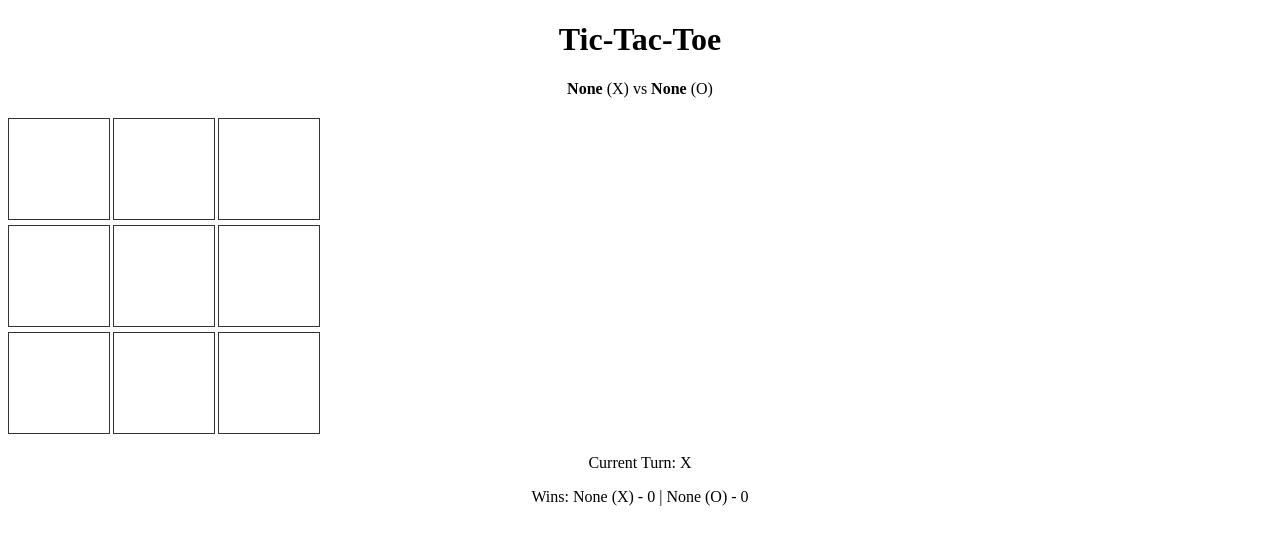
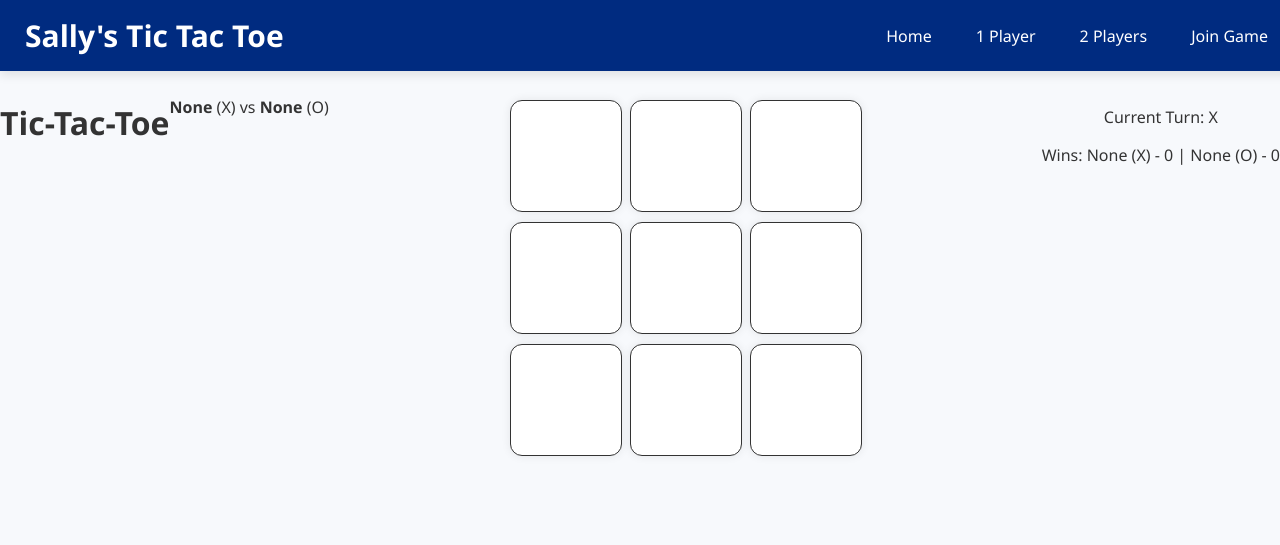
Before and after one commit to sally033005/flask_tictactoe, a Flask app: page /game in a window 1280 px wide. Shown: the top 545 px of the page. Run offline with Flask 3, Linux system fonts and the light colour scheme.

Commit message:
feat: add base.html, update templates to extend it

```diff
--- a/static/style.css
+++ b/static/style.css
@@ -1,53 +1,168 @@
+/* General Page Layout */
 body {
-    background-color: #fafafa;
-    font-family: Arial, sans-serif;
+    background: #f7f9fc;
+    margin: 0;
+    font-family: 'Segoe UI', Tahoma, sans-serif;
+    color: #333;
+}
+
+main.content {
+    padding-top: 80px;
+    display: flex;
+    justify-content: center;
+    padding-bottom: 60px;
+}
+
+/* Header */
+.main-header {
+    background: #002b80;
+    padding: 15px 25px;
+    color: white;
+    position: fixed;
+    top: 0;
+    left: 0;
+    width: 100%;
+    box-shadow: 0 4px 10px rgba(0,0,0,0.1);
+    display: flex;
+    justify-content: space-between;
+    align-items: center;
+    z-index: 10;
+}
+
+.main-header .logo {
+    font-size: 30px;
+    font-weight: bold;
+}
+
+/* Navigation area */
+.topnav {
+    display: flex;
+    gap: 20px;
+    align-items: center;
+    padding-right: 25px;
+}
+
+/* Links */
+.main-header nav a {
+    color: white;
+    text-decoration: none;
+    font-weight: 500;
+    padding: 8px 12px;
+    border-radius: 6px;
+}
+
+.main-header nav a:hover {
+    background: rgba(255,255,255,0.15);
+}
+
+/* Container */
+.container {
+    background: white;
+    padding: 30px;
+    margin-top: 10%;
+    width: 420px;
+    max-width: 90%;
+    border-radius: 10px;
+    box-shadow: 0 0 12px rgba(0,0,0,0.07);
+    text-align: center;
+    animation: fadeIn 0.4s ease;
+}
+
+@keyframes fadeIn {
+    from { opacity:0; transform: translateY(10px); }
+    to   { opacity:1; transform: translateY(0); }
+}
+
+/* Buttons */
+button, .btn {
+    display: inline-block;
+    padding: 12px 22px;
+    margin-top: 10px;
+    border: none;
+    background: #1e88e5;
+    color: white;
+    border-radius: 8px;
+    font-size: 16px;
+    cursor: pointer;
+    transition: 0.2s;
+}
+
+button:hover, .btn:hover {
+    background: #1565c0;
+}
+
+/* Forms */
+input, select {
+    width: 100%;
+    padding: 12px;
+    margin: 10px 0 20px;
+    border-radius: 6px;
+    border: 1px solid #ccc;
+    font-size: 16px;
+}
+
+/* Tic-Tac-Toe Board */
+.board {
+    display: grid;
+    grid-template-columns: repeat(3, 110px);
+    gap: 10px;
+    justify-content: center;
+    margin-top: 20px;
+}
+
+.cell {
+    width: 110px;
+    height: 110px;
+    background: #ffffff;
+    border-radius: 12px;
+    font-size: 60px;
+    color: #1e88e5;
     display: flex;
     justify-content: center;
     align-items: center;
-    height: 100vh;
+    box-shadow: 0 0 10px rgba(0,0,0,0.08);
+    cursor: pointer;
+    transition: 0.2s;
 }
 
-.container {
-    text-align: center;
+.cell:hover {
+    background: #e8f2ff;
 }
 
-.board {
-    display: grid;
-    grid-template-columns: repeat(3, 100px);
-    grid-template-rows: repeat(3, 100px);
-    gap: 5px;
-    justify-content: center;
-    margin: 20px auto;
+/* Scoreboard */
+.scoreboard {
+    margin-top: 25px;
+    padding: 15px;
+    background: #e3f2fd;
+    border-radius: 10px;
+    width: 300px;
+    margin-left: auto;
+    margin-right: auto;
 }
 
-.cell {
+.scoreboard h3 {
+    margin-bottom: 12px;
+}
+
+/* Popup Overlay */
+.overlay {
+    position: fixed;
+    top: 0; left: 0;
+    width: 100%; height: 100%;
+    background: rgba(0,0,0,0.55);
     display: flex;
     justify-content: center;
     align-items: center;
-    font-size: 2.5em;
-    border: 2px solid #333;
-    background-color: white;
-    cursor: pointer;
 }
 
-.cell:hover {
-    background-color: #f0f0f0;
+.popup {
+    background: white;
+    padding: 30px 40px;
+    border-radius: 12px;
+    text-align: center;
+    box-shadow: 0 0 20px rgba(0,0,0,0.2);
 }
 
-.filled {
-    cursor: default;
+.popup button {
+    margin: 10px;
 }
-
-.btn, .start-btn {
-    background-color: #007bff;
-    color: white;
-    border: none;
-    padding: 10px 20px;
-    font-size: 1em;
-    border-radius: 8px;
-    text-decoration: none;
-}
-
-.btn:hover, .start-btn:hover {
-    background-color: #0056b3;
-}
--- /dev/null
+++ b/templates/base.html
@@ -0,0 +1,36 @@
+<!DOCTYPE html>
+<html lang="en">
+
+<head>
+    <meta charset="UTF-8">
+    <title>{{ title if title else "Tic Tac Toe" }}</title>
+    <link rel="stylesheet" href="{{ url_for('static', filename='style.css') }}">
+</head>
+
+<body>
+    <header class="main-header">
+        <div class="logo">Sally's Tic Tac Toe</div>
+        <nav class="topnav">
+            <a href="{{ url_for('index') }}">Home</a>
+
+            <form id="onePlayer" action="/setup" method="POST">
+                <input type="hidden" name="mode" value="1">
+                <a href="#" onclick="document.getElementById('onePlayer').submit();">1 Player</a>
+            </form>
+
+            <form id="twoPlayer" action="/setup" method="POST">
+                <input type="hidden" name="mode" value="2">
+                <a href="#" onclick="document.getElementById('twoPlayer').submit();">2 Players</a>
+            </form>
+
+            <a href="{{ url_for('join') }}">Join Game</a>
+        </nav>
+    </header>
+
+    <main class="content">
+        {% block content %}{% endblock %}
+    </main>
+
+</body>
+
+</html>
--- a/templates/game.html
+++ b/templates/game.html
@@ -35,6 +35,8 @@
 </head>
 
 <body>
+    {% extends "base.html" %}
+    {% block content %}
     <h1 style="text-align:center;">Tic-Tac-Toe</h1>
 
     <p style="text-align:center;">
@@ -132,6 +134,7 @@
         setInterval(fetchGameState, 1000);
     </script>
     {% endif %}
+    {% endblock %}
 </body>
 
 </html>
--- a/templates/join.html
+++ b/templates/join.html
@@ -6,6 +6,8 @@
   <link rel="stylesheet" href="{{ url_for('static', filename='style.css') }}">
 </head>
 <body>
+    {% extends "base.html" %}
+    {% block content %}
   <div class="container">
     <h2>Join an Online Game</h2>
     {% if error %}
@@ -19,5 +21,6 @@
       <button type="submit">Join Game</button>
     </form>
   </div>
+  {% endblock %}
 </body>
 </html>
--- a/templates/setup.html
+++ b/templates/setup.html
@@ -8,6 +8,8 @@
 </head>
 
 <body>
+    {% extends "base.html" %}
+    {% block content %}
     <div class="container">
         {% if mode == '1' %}
         <h2>Single Player Setup</h2>
@@ -33,6 +35,7 @@
         </form>
         {% endif %}
     </div>
+    {% endblock %}
 </body>
 
 </html>
```
Also changed, not shown: templates/index.html (+8 -1 lines).
